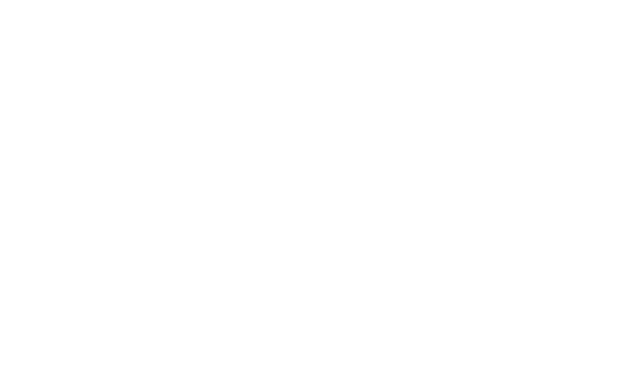
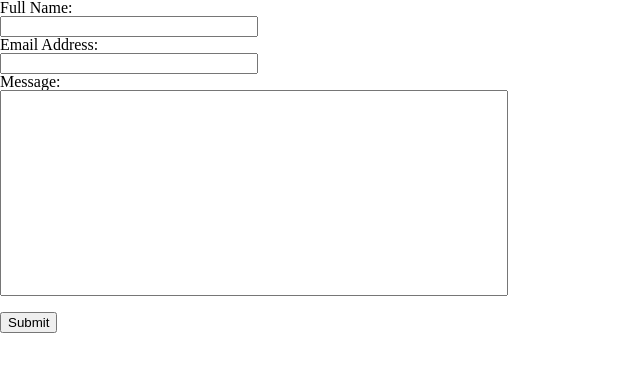
Before and after one commit to Topa-Chan/bubble, a website built with webpack: page ES2015-webpack/build/contact.html in a window 1280 px wide. Shown: the whole page, without its empty margins (0-640 px from the left). Built offline with nearby package versions, Linux system fonts and the light colour scheme.

Commit message:
Contact Page + CSS for Location Page

```diff
--- a/ES2015-webpack/build/contact.html
+++ b/ES2015-webpack/build/contact.html
@@ -9,6 +9,19 @@
     <title>Contact</title>
   </head>
   <body>
+    <!-- NavBar Stuff? -->
+    <form>
+		Full Name:<br>
+		<input id="fName" type="text" name="fullName" value="">
+		<br>
+		Email Address:<br>
+		<input id="email" type="text" name="emailAddress" value="">
+		<br>
+		Message:<br>
+		<input id="msg" type="text" name="txtMsg" value="">
+		<br><br>
+		<input type="submit" value="Submit">
+	</form>
 
     <script src="main.bundle.js"></script>
   </body>
--- a/ES2015-webpack/build/css/main.css
+++ b/ES2015-webpack/build/css/main.css
@@ -48,6 +48,21 @@
 /*# sourceMappingURL=main.css.map */
 
 /* CSS for Google Maps */
+#map_box {
+  height: 500px;
+  width: 500px;
+}
+
 #map {
   height: 100%;
 }
+
+/* CSS for Contact Page */
+#fName, #email {
+  width: 250px;
+}
+
+#msg {
+  height: 200px;
+  width: 500px;
+}
```
